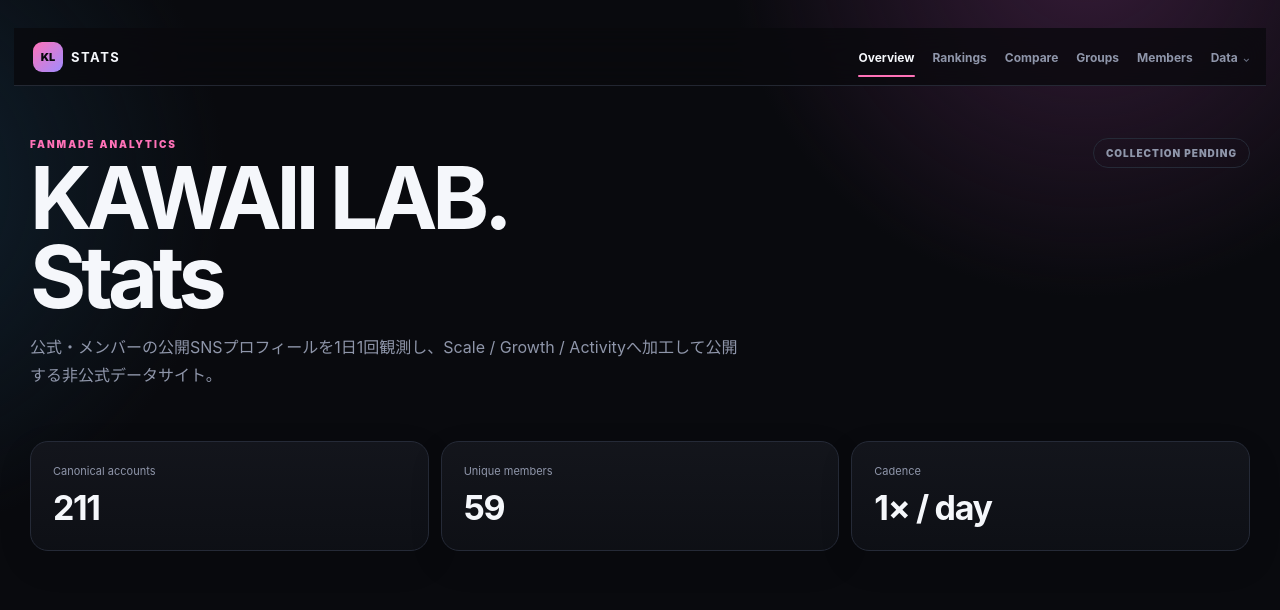
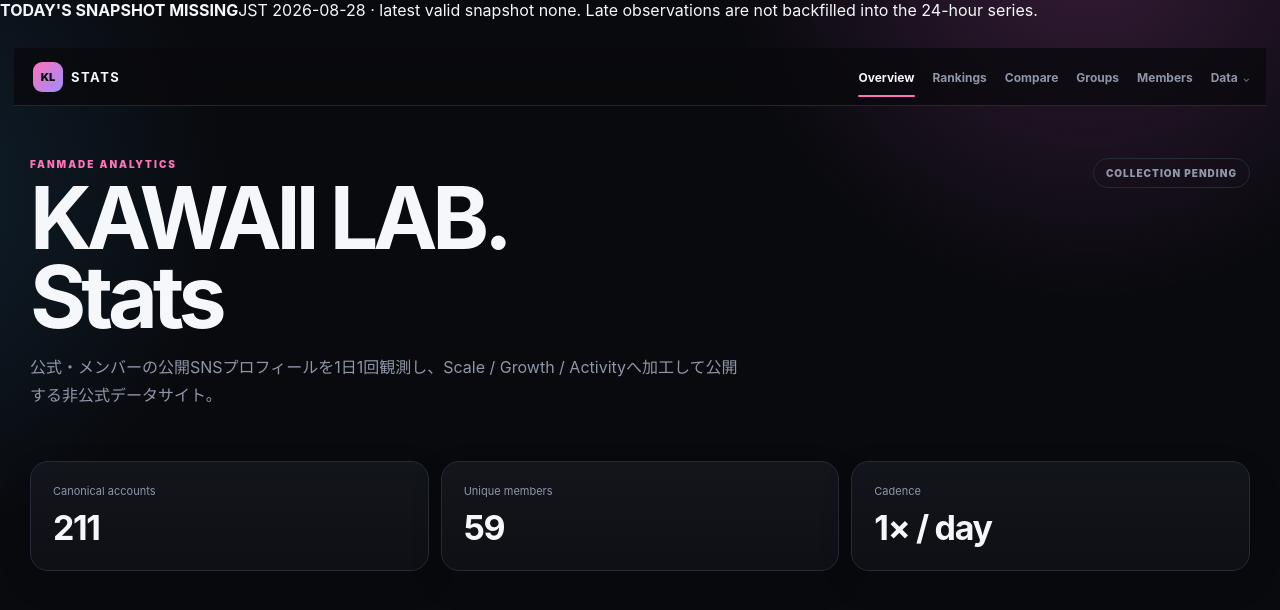
Before and after one commit to ProtChan/kawaii-lab-stats, a Next.js app: page / in a window 1280 px wide. Shown: the top 610 px of the page. Built offline with nearby package versions, Linux system fonts and the light colour scheme.

Commit message:
Show stale snapshot status across the site

```diff
--- a/app/layout.tsx
+++ b/app/layout.tsx
@@ -1,4 +1,6 @@
 import type { Metadata } from "next";
+import { SnapshotFreshness } from "@/components/snapshot-freshness";
+import { liveSummary } from "@/lib/live-stats";
 import "./globals.css";
 import "./visuals.css";
 import "./explorer.css";
@@ -23,7 +25,10 @@ export const metadata: Metadata = {
 export default function RootLayout({ children }: Readonly<{ children: React.ReactNode }>) {
   return (
     <html lang="ja">
-      <body>{children}</body>
+      <body>
+        <SnapshotFreshness snapshotDate={liveSummary.date} />
+        {children}
+      </body>
     </html>
   );
 }
```
